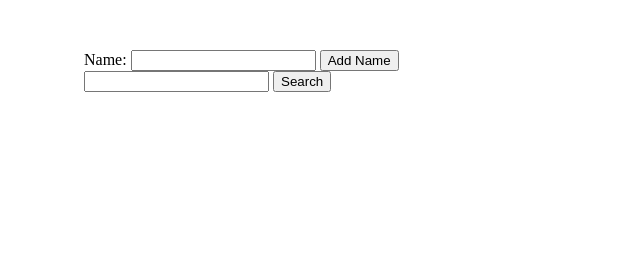
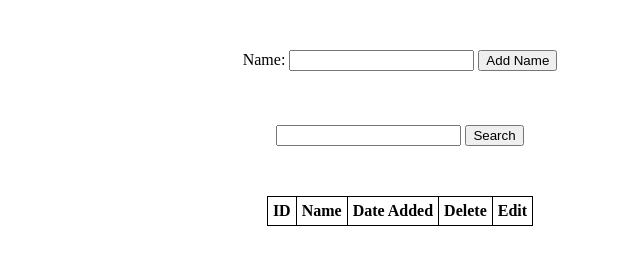
Before and after one commit to gretchesketch/CRUD, a plain HTML site: page public/index.html in a window 1280 px wide. Shown: the whole page, without its empty margins (240-880 px from the left). Drawn offline with Linux system fonts and the light colour scheme.

Commit message:
added a table and styling to the table

```diff
--- a/public/index.html
+++ b/public/index.html
@@ -12,11 +12,24 @@
             <input type="text" id="name-input">
             <button id="add-name-btn">Add Name</button>
 
+            <br><br><br><br>
+
             <div>
                 <input placehold="search by name"
                 id="search-input">
                 <button id="search-btn">Search</button>
             </div>
+
+            <table id="table">
+                <thead>
+                    <th>ID</th>
+                    <th>Name</th>
+                    <th>Date Added</th>
+                    <th>Delete</th>
+                    <th>Edit</th>
+                </thead>
+                <tbody></tbody>
+            </table>
         </main>
     <script src="index.js"></script>
     </body>
--- a/public/style.css
+++ b/public/style.css
@@ -1,4 +1,18 @@
 main {
     width:50%;
     margin: 50px auto;
+    text-align: center;
 }
+
+table {
+    margin: 50px auto;
+}
+
+table, th, td {
+    border-collapse: collapse;
+    border: 1px solid #000;
+}
+
+th,td {
+    padding: 5px;
+}
```
